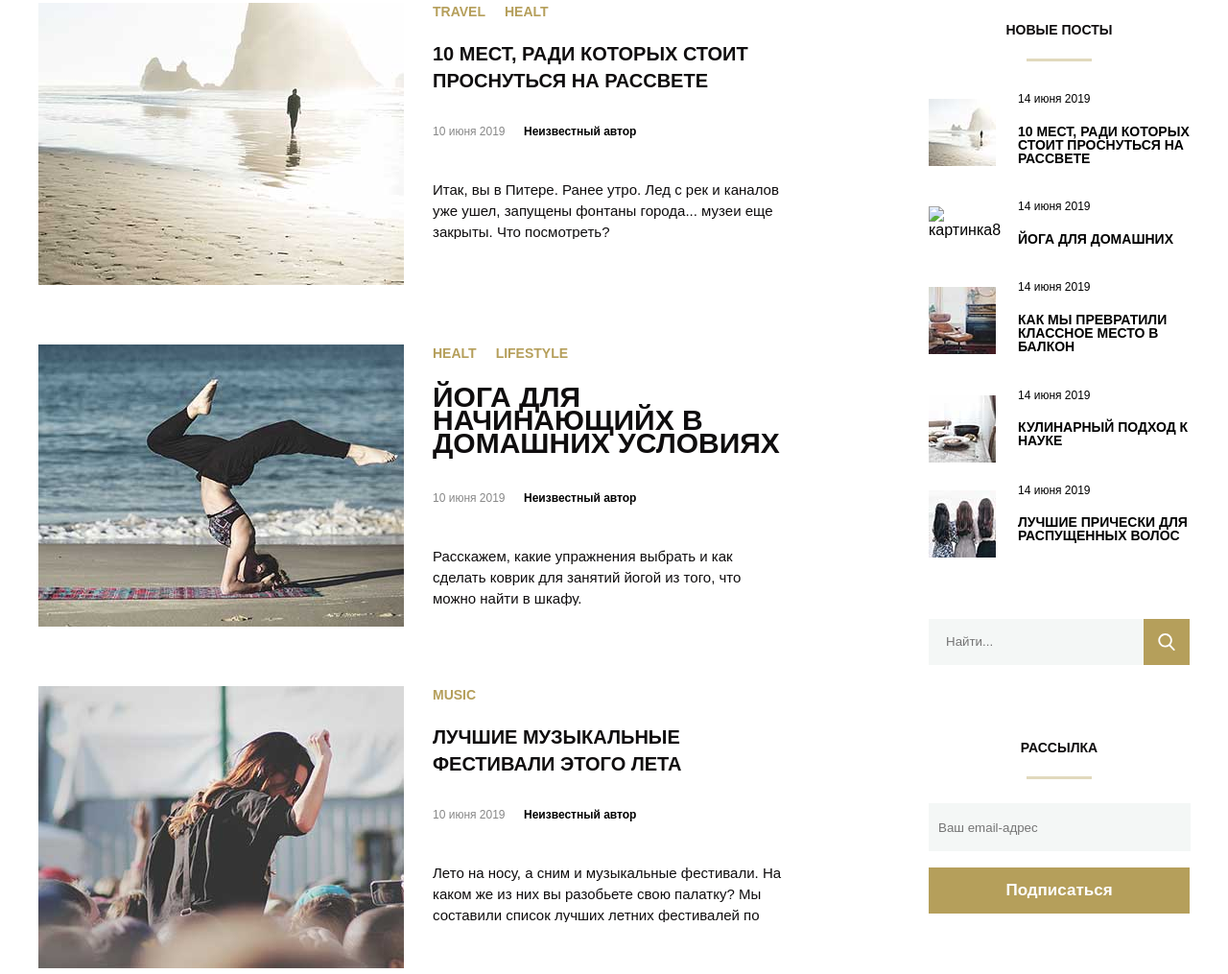
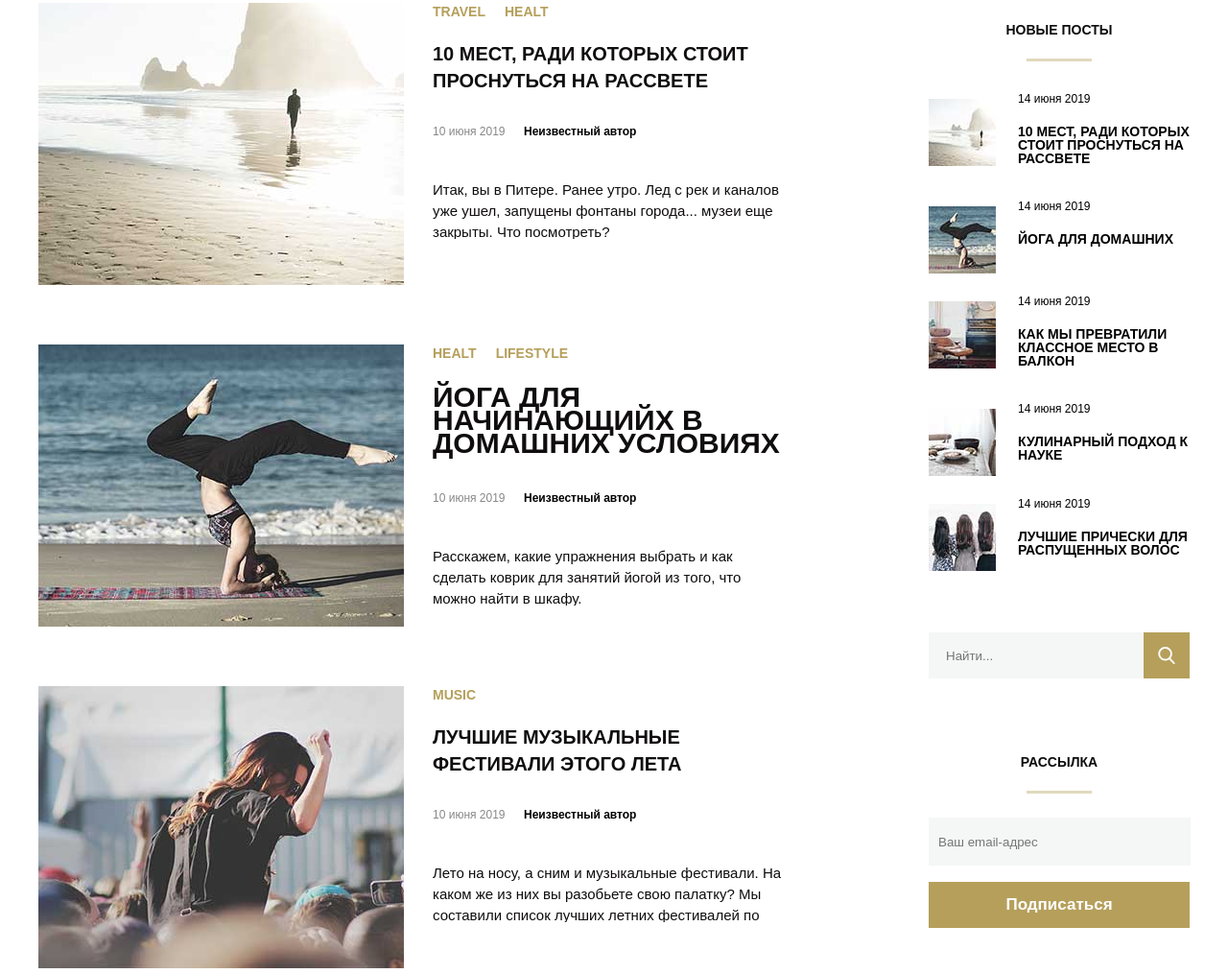
Before and after one commit to SergeyOsadchiy2405/MQ-, a plain HTML site: page index.html in a window 1280 px wide. Shown: the part 1178-2193 px from the top of the page at 96% size. Drawn offline with Linux system fonts and the light colour scheme; files whose address does not match are found by name.

Commit message:
Add files via upload

```diff
--- a/index.html
+++ b/index.html
@@ -251,7 +251,7 @@
         </div>
         <div class="sidebar-content1">
           <div class="new-post-png">
-            <img src="images/151.jpg.jpg" alt="картинка8" class="new-post-img">
+            <img src="images/151.jpg" alt="картинка8" class="new-post-img">
           </div>
           <div class="sidebar-content">
             <time class="date-sidebar" datetime="2019-07-14">14 июня 2019</time>
```
